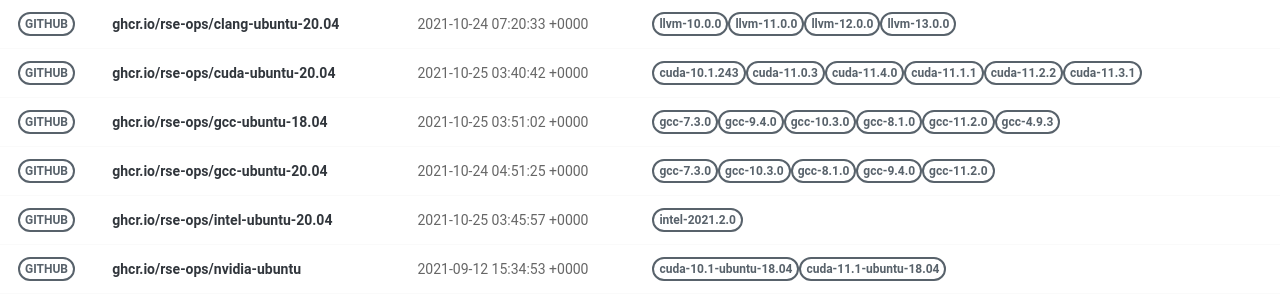
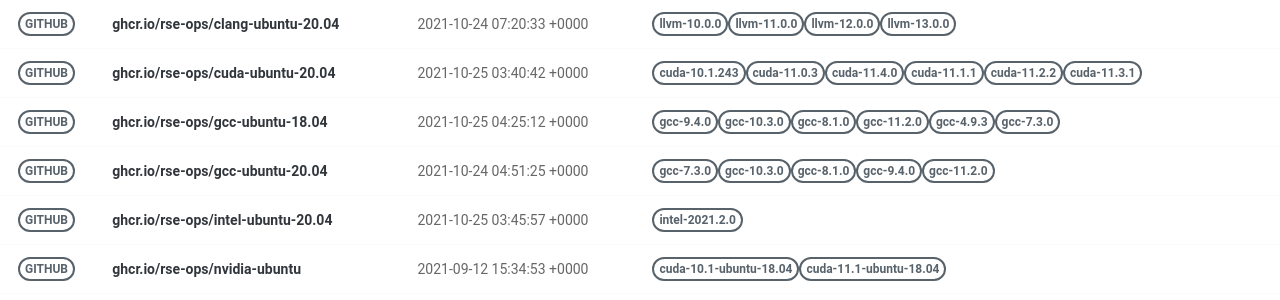
Before and after one commit to rse-ops/docker-images, a Jekyll site: the page built from pages/index.md, in a window 1280 px wide. Shown: the part 179-479 px from the top of the page. Built offline with Jekyll 4.4.1, drawn with Linux system fonts in a browser that asks for light colours; nearby versions of some CDN libraries.

Commit message:
Automated push to update library 2021-10-25

```diff
--- a/_library/ghcr.io-rse-ops-gcc-ubuntu-18.04.md
+++ b/_library/ghcr.io-rse-ops-gcc-ubuntu-18.04.md
@@ -1,14 +1,11 @@
 ---
 layout: container
 name: ghcr.io/rse-ops/gcc-ubuntu-18.04
-updated_at: 2021-10-25 03:51:02.263750
+updated_at: 2021-10-25 04:25:12.213535
 
 
 container_url: https://github.com/orgs/rse-ops/packages/container/package/gcc-ubuntu-18.04
 versions:
- - tag: gcc-7.3.0
-   dockerfile: https://github.com/rse-ops/docker-images/blob/main/ubuntu/gcc/Dockerfile
-   manifest: https://crane.ggcr.dev/manifest/ghcr.io/rse-ops/gcc-ubuntu-18.04:gcc-7.3.0
  - tag: gcc-9.4.0
    dockerfile: https://github.com/rse-ops/docker-images/blob/main/ubuntu/gcc/Dockerfile
    manifest: https://crane.ggcr.dev/manifest/ghcr.io/rse-ops/gcc-ubuntu-18.04:gcc-9.4.0
```
Also changed, not shown: other parts of _library/ghcr.io-rse-ops-gcc-ubuntu-18.04.md (+3 -0 lines).
